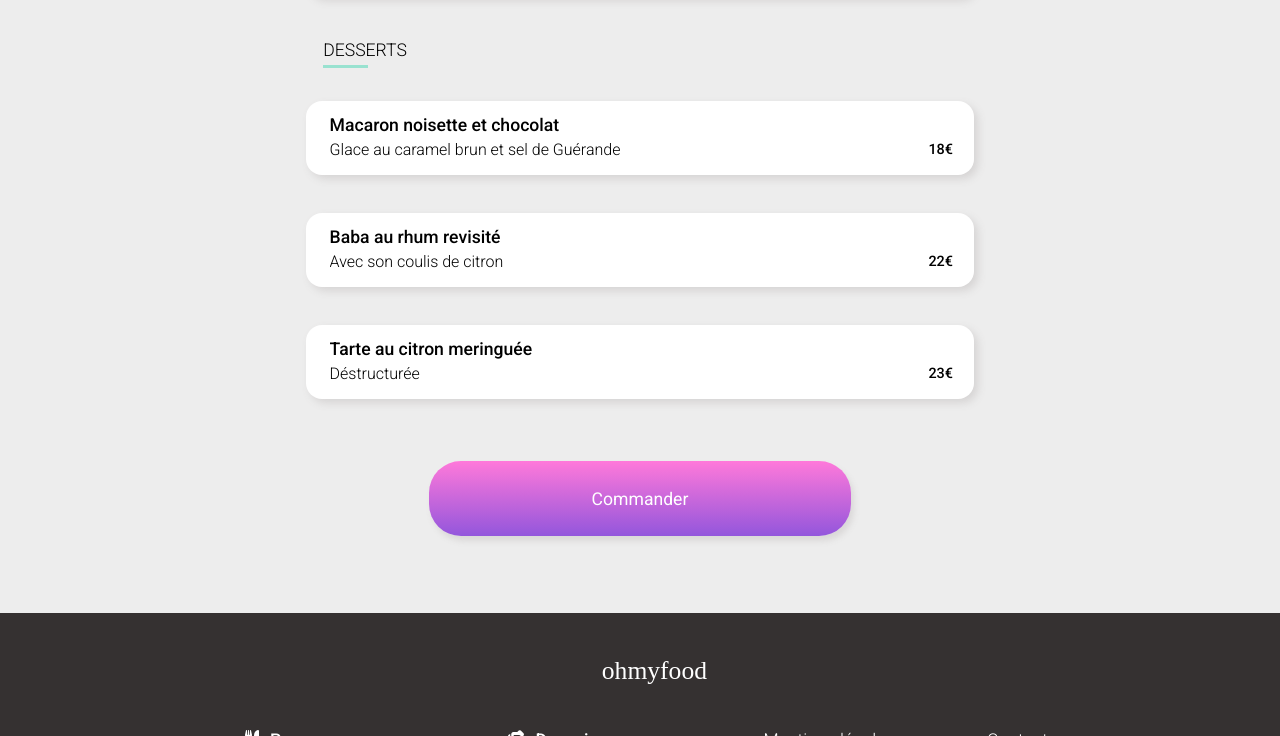
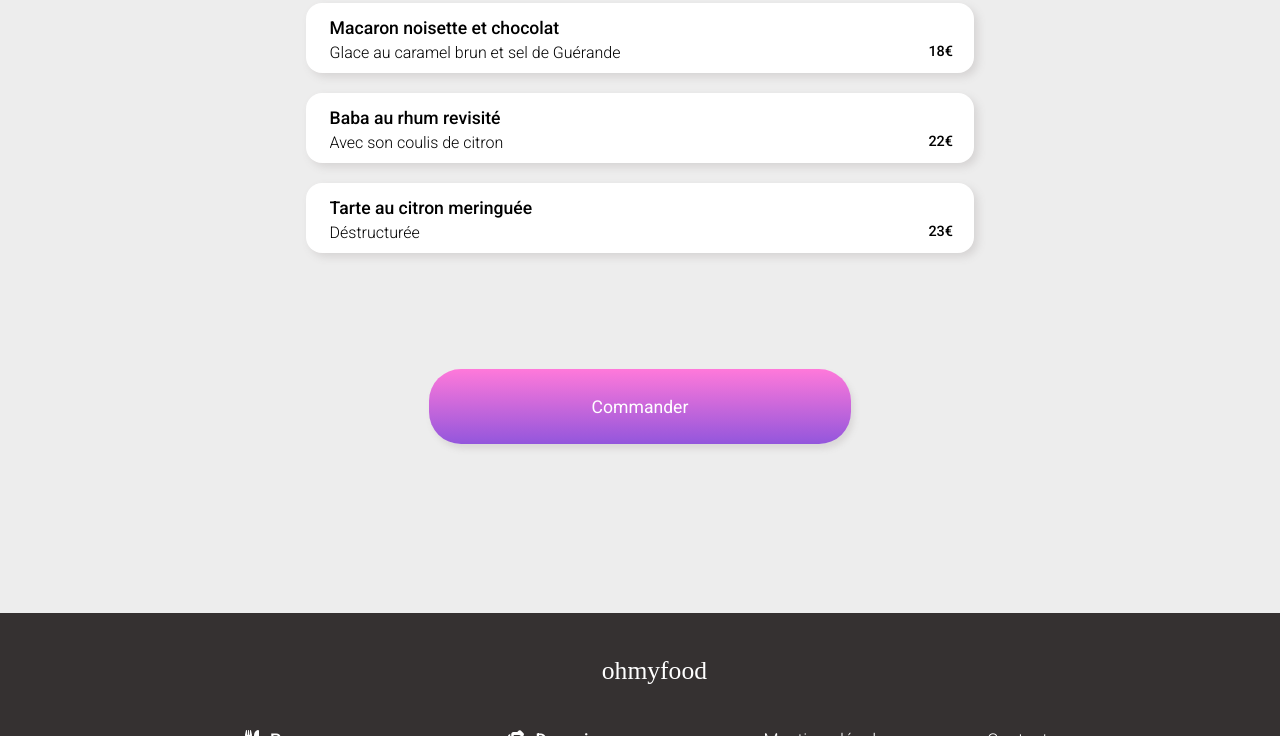
Before and after one commit to teapiee/TiffanyDimaranan_3_22032021, a website: page menu2.html in a window 1280 px wide. Shown: the part 1335-2071 px from the top of the page. Drawn offline with Linux system fonts and the light colour scheme; a web font is replaced by a local one.

Commit message:
change height from percent to auto

```diff
--- a/sass/pages/_menu.scss
+++ b/sass/pages/_menu.scss
@@ -56,7 +56,7 @@
     }
 
     &__header{
-        @include measure(100%,4%);
+        @include measure(100%,auto);
         @include flexBox(flex,row,space-around,center);
         margin-top:2.5rem;
         //tablet//
@@ -77,7 +77,7 @@
         }
     }
     &__contenu{
-        @include measure(100%,80%);
+        @include measure(100%,auto);
         @include flexJustify(flex,column,space-between);
         margin-top:1rem;
         //tablet//
@@ -89,13 +89,15 @@
              width:55%;
             }
         .plats{
-            @include measure(100%,33%);
+            @include measure(100%,auto);
             @include flexBox(flex,column,space-around,center);
             &__header{
-                @include measure(90%,4%);
+                @include measure(90%,auto);
                 @include fontStyle(family(normal),weight(regular),1.1rem);
                 position:relative;
                 line-height: 0.8rem;
+                margin-bottom:23px;
+                margin-top:20px;
             }
             &__header:after{
                 content:'';
@@ -104,23 +106,22 @@
                 top:1.2em;
                 width:2.8rem;
                 border-bottom:0.2rem solid $color-tertiary;
+
             }
             &__choixbox{
-                @include measure(100%,85%);
-                @include flexBox(flex,column,space-around,center);
+                @include measure(100%,auto);
+                @include flexAlign(flex,column,center);
 
                 .plats__choix{
                     display:flex;
-                    @include measure(95%,26%);
+                    @include measure(95%,70px);
                     background-color:white;
                     border-radius: 1rem;
                     box-shadow:4px 4px 8px #d6d4d4;
                     overflow:hidden;
+                    margin:20px 0;
+                    min-height: 70px;
 
-                    //laptop//
-                    @include breakpoint(laptop){
-                        height:22%;
-                    }
 
                     &__main{
                         min-width:70%;
@@ -137,7 +138,6 @@
                             white-space:nowrap;
                             @include breakpoint(laptop){
                             margin-left:1.5rem;
-                            //flex-grow:0;
                             }
                             .nom-plat{
                                 text-overflow: ellipsis;
@@ -181,6 +181,7 @@
     //laptop//
     @include breakpoint(laptop){
         width:33%;
+        margin-top: 6rem;
    }
 }
 
@@ -192,23 +193,18 @@
     }
 }
 
-// menu2 avec 4 choix d'entrée //
-#quatrechoix{
-    height:22%;
-}
-
 // menuslide animation //
 .plats__choix--1{
-    animation:menuslide 1s 200ms backwards ease-in;
+    animation:menuslide 1s 300ms both ease-in;
 }
 .plats__choix--2{
-    animation:menuslide 1s 400ms backwards ease-in;
+    animation:menuslide 1s 400ms both ease-in;
 }
 .plats__choix--3{
-    animation:menuslide 1s 600ms backwards ease-in;
+    animation:menuslide 1s 600ms both ease-in;
 }
 .plats__choix--4{
-    animation:menuslide 1s 800ms backwards ease-in;
+    animation:menuslide 1s 800ms both ease-in;
 }
 
 // checkbox animation //
@@ -216,7 +212,7 @@
     &:hover {
         & .plats__choix__checkbox{
             margin-right:0px;
-            transition:all 700ms linear;
+            transition:all $checkbox-dur linear;
             & > .check{
             transform:rotate(360deg);
             }
@@ -229,8 +225,8 @@
     @include flexCenter;
     background-color: $color-tertiary;
     border-radius: 0 1rem 1rem 0;
-    margin-right:-90px;
-    transition: all 700ms linear;
+    margin-right:-100px;
+    transition: all $checkbox-dur linear;
 
      //tablet//
      @include breakpoint(tablet){
@@ -248,6 +244,6 @@
         color:$color-tertiary;
         border-radius:50%;
         background-color: white;
-        transition:transform 600ms 150ms linear;
+        transition:transform $check-dur $check-delay linear;
     }
 }
```
Also changed, not shown: css/stylesheet.css, 1 other file.
